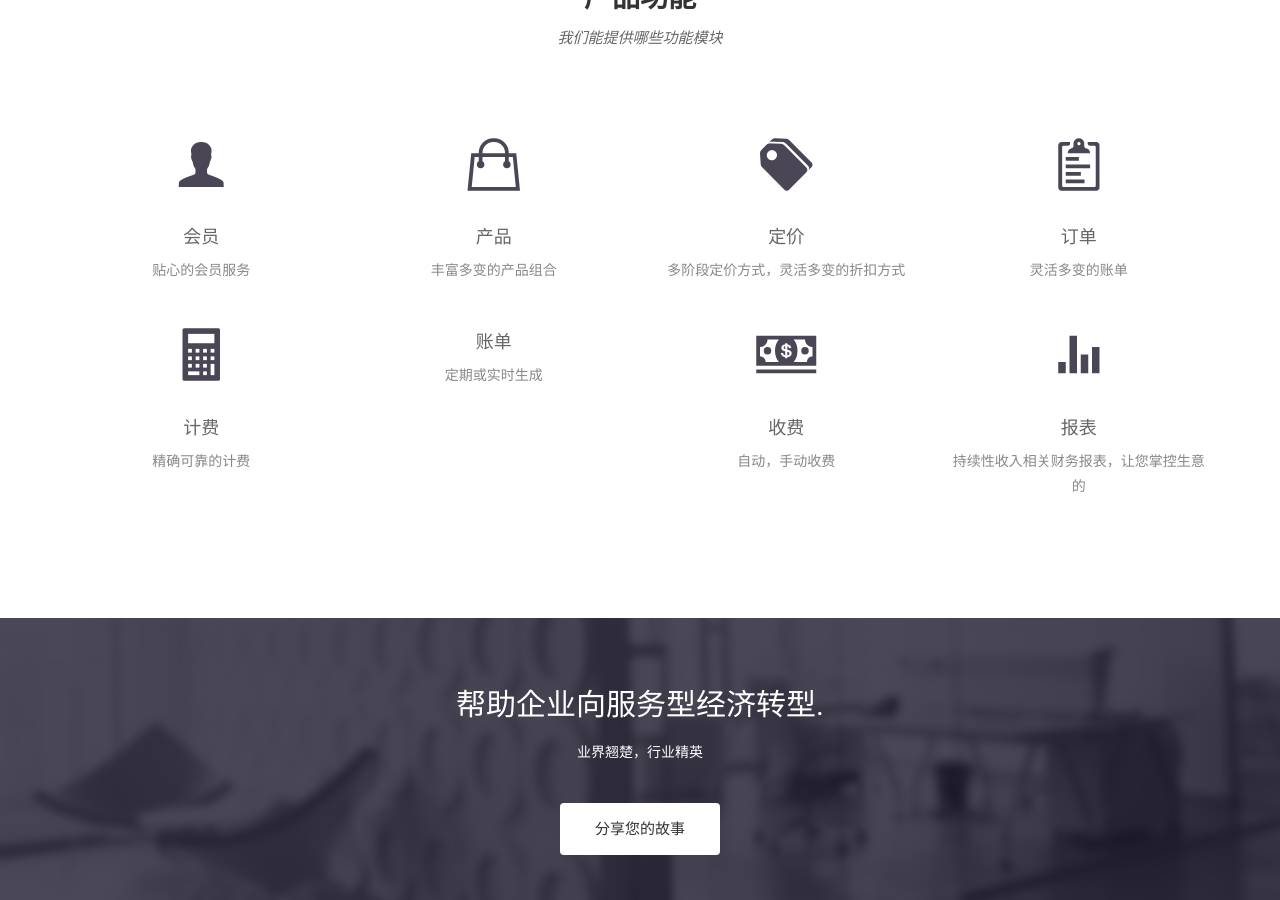
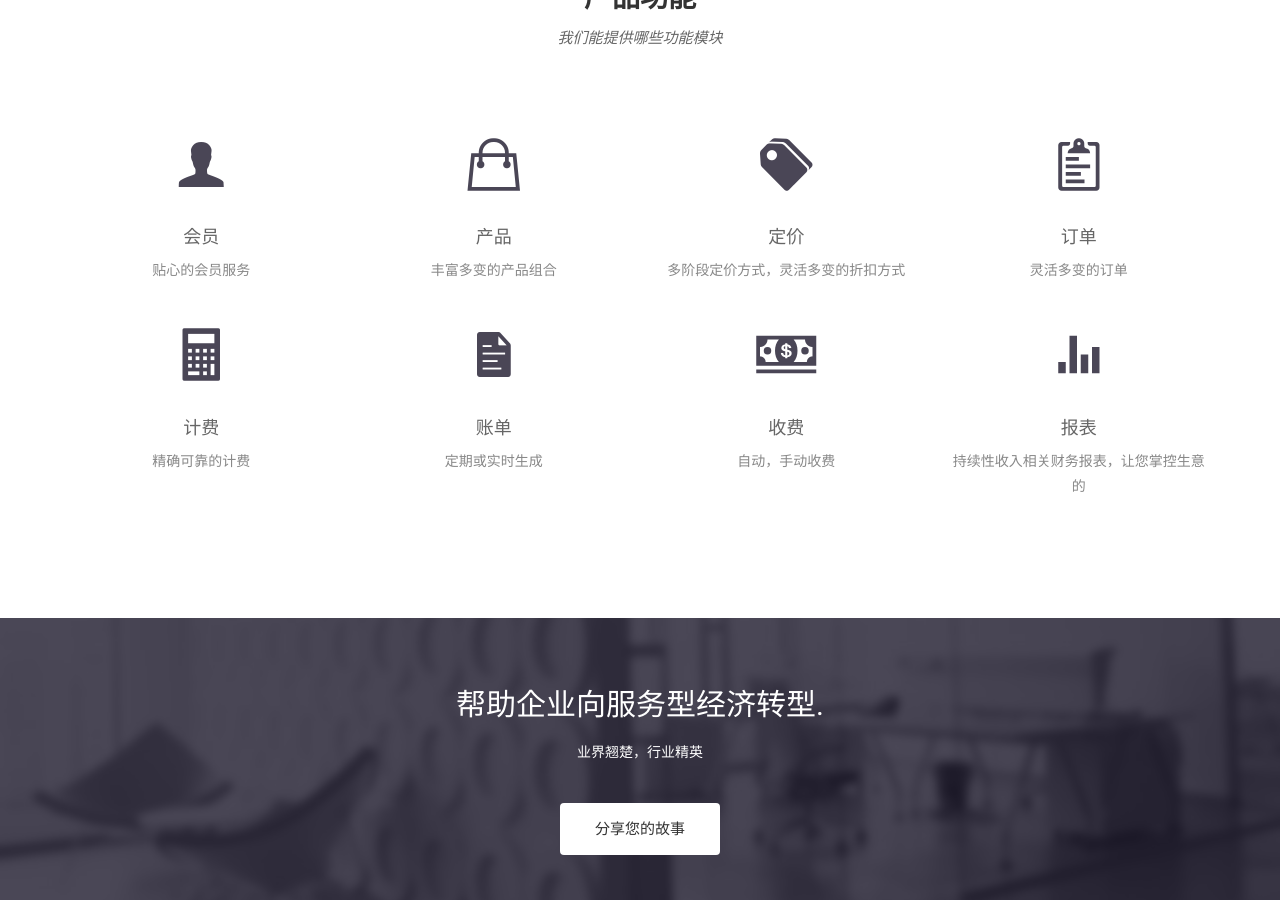
Before and after one commit to dreampivot/slipscloud.github.io, a Jekyll site: the page built from index.html, in a window 1280 px wide and 900 px high, scrolled down 1723 px. Built offline with Jekyll 4.4.1, drawn with Linux system fonts in a browser that asks for light colours; nearby versions of some CDN libraries; some web fonts are replaced.

Commit message:
Update index.html

```diff
--- a/index.html
+++ b/index.html
@@ -87,7 +87,7 @@ permalink: /
         <div class="service-item">
           <i class="icon ion-clipboard"></i>
           <h4>订单</h4>
-          <p>灵活多变的账单 </p>
+          <p>灵活多变的订单 </p>
         </div>
       </div>
       <div class="col-sm-6 col-md-3">
@@ -99,7 +99,7 @@ permalink: /
       </div>
       <div class="col-sm-6 col-md-3">
         <div class="service-item">
-          <i class="icon ion-paper"></i>
+          <i class="icon ion-document-text"></i>
           <h4>账单</h4>
           <p>定期或实时生成 </p>
         </div>
```
